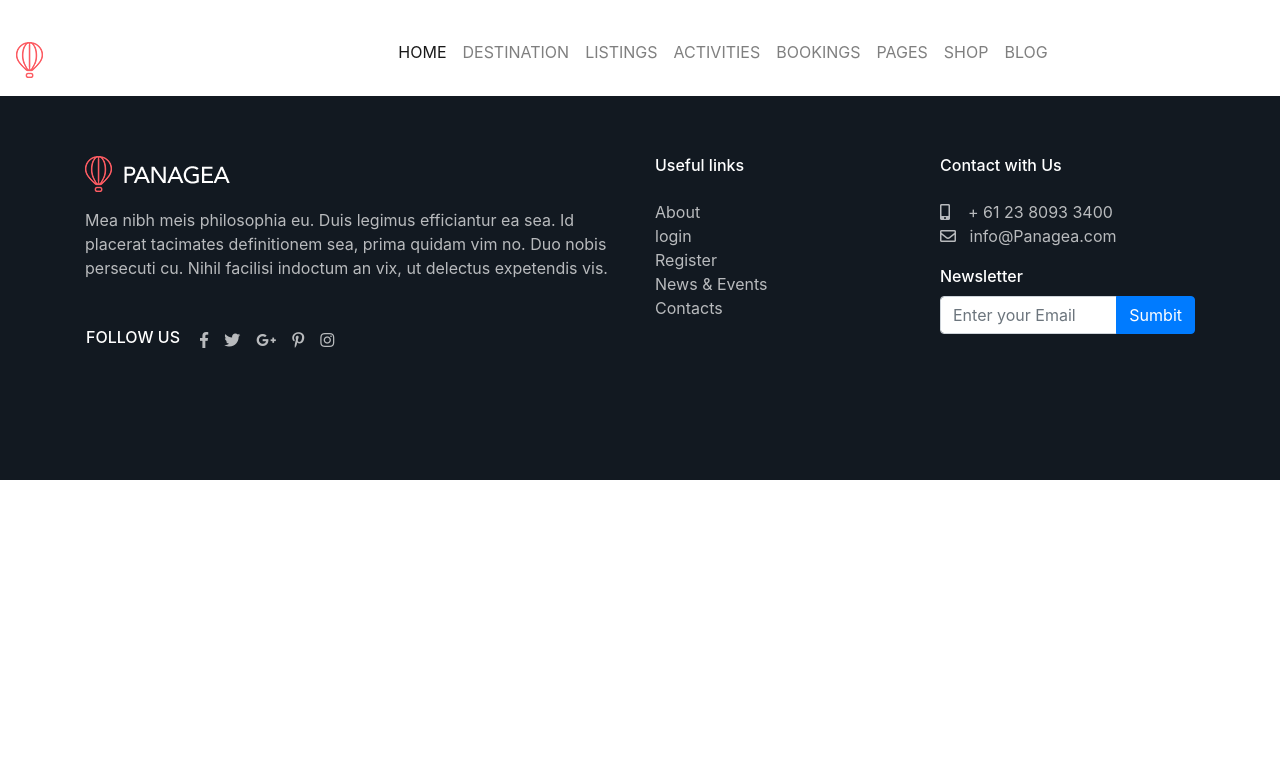
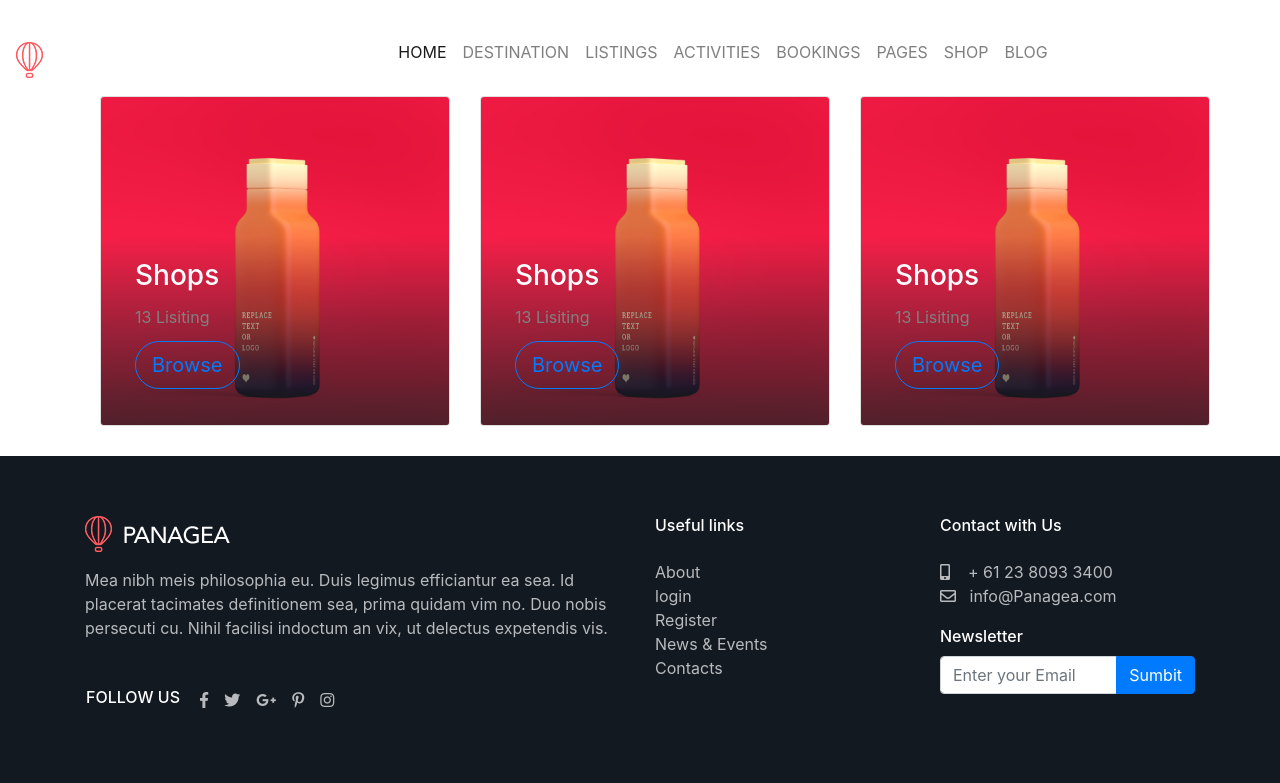
Before and after one commit to GSherif/ITI_GP, a website: page index.html in a window 1280 px wide. Drawn offline with nearby package versions, Linux system fonts and the light colour scheme.

Commit message:
add card review and card zoom

```diff
--- a/index.html
+++ b/index.html
@@ -110,17 +110,26 @@
                                 <div class="col-lg-3">
                                     <img src="images/shutterstock_1.jpg" class="pt-4 w-290" alt="" srcset="">
                                     <a class="dropdown-item" href="#">Action</a>
-                                    <p class="p-3 font-weight-light">Lorem ipsum dolor sit amet, consectetur adipisicing elit, sed do eiusmod tempor incididunt ut labore et dolore magna aliqua. Ut enim ad minim veniam, quis nostrud exercitation ullamco laboris nisi ut aliquip ex ea commodo consequat. Duis aute irure dolor…</p>
+                                    <p class="p-3 font-weight-light">Lorem ipsum dolor sit amet, consectetur adipisicing
+                                        elit, sed do eiusmod tempor incididunt ut labore et dolore magna aliqua. Ut enim
+                                        ad minim veniam, quis nostrud exercitation ullamco laboris nisi ut aliquip ex ea
+                                        commodo consequat. Duis aute irure dolor…</p>
                                 </div>
                                 <div class="col-lg-3 offset-1">
                                     <img src="images/cat-shutterstock_2.jpg" class="pt-4 w-290" alt="" srcset="">
                                     <a class="dropdown-item p-2" href="#">Action</a>
-                                    <p class="p-3 font-weight-light">Lorem ipsum dolor sit amet, consectetur adipisicing elit, sed do eiusmod tempor incididunt ut labore et dolore magna aliqua. Ut enim ad minim veniam, quis nostrud exercitation ullamco laboris nisi ut aliquip ex ea commodo consequat. Duis aute irure dolor…</p>
+                                    <p class="p-3 font-weight-light">Lorem ipsum dolor sit amet, consectetur adipisicing
+                                        elit, sed do eiusmod tempor incididunt ut labore et dolore magna aliqua. Ut enim
+                                        ad minim veniam, quis nostrud exercitation ullamco laboris nisi ut aliquip ex ea
+                                        commodo consequat. Duis aute irure dolor…</p>
                                 </div>
                                 <div class="col-lg-3 offset-1">
                                     <img src="images/cat-shutterstock.jpg" class="pt-4 w-290" alt="" srcset="">
                                     <a class="dropdown-item" href="#">Action</a>
-                                    <p class="p-3 font-weight-light">Lorem ipsum dolor sit amet, consectetur adipisicing elit, sed do eiusmod tempor incididunt ut labore et dolore magna aliqua. Ut enim ad minim veniam, quis nostrud exercitation ullamco laboris nisi ut aliquip ex ea commodo consequat. Duis aute irure dolor…</p>
+                                    <p class="p-3 font-weight-light">Lorem ipsum dolor sit amet, consectetur adipisicing
+                                        elit, sed do eiusmod tempor incididunt ut labore et dolore magna aliqua. Ut enim
+                                        ad minim veniam, quis nostrud exercitation ullamco laboris nisi ut aliquip ex ea
+                                        commodo consequat. Duis aute irure dolor…</p>
                                 </div>
                                 <!-- <div class="col-lg-3" style="width:25%">
                                     <img src="images/cat-shutterstock_4.jpg" class="pt-4" alt="" srcset="">
@@ -142,9 +151,7 @@
                         <a class="dropdown-item font-weight-light px-3 py-2" href="#">Affiliate Tour</a>
                         <a class="dropdown-item font-weight-light px-3 py-2" href="#"> Dates and Prices</a>
                         <a class="dropdown-item font-weight-light px-3 py-2" href="#">WC Bookings Demo</a>
-                    </div3
-                </li>
-                <li class="nav-item dropdown">
+                    </div> </li> <li class="nav-item dropdown">
                         <a class="nav-link text-uppercase" href="#" id="navbarDropdownMenuLink" role="button"
                             data-toggle="dropdown" aria-haspopup="true" aria-expanded="false">
                             Pages
@@ -166,7 +173,54 @@
         </div>
     </nav>
 
-
+    <!-- cards -->
+    <div class="container">
+        <div class="row">
+            <div class="col-md-4">
+                <div class="card">
+                    <div class="card__body">
+                        <a href="#">
+                            <img src="images/25.jpg" alt="" srcset="">
+                            <div class="text">
+                                <h3>Shops</h3>
+                                <span>13 Lisiting</span>
+                            </div>
+                            <a href="#" class="btn btn-outline-primary round btn-lg font-weight-3">Browse</a>
+                        </a>
+                    </div>
+                </div>
+            </div>
+            <div class="col-md-4">
+                <div class="card">
+                    <div class="card__body">
+                        <a href="#">
+                            <img src="images/25.jpg" alt="" srcset="">
+                            <div class="text">
+                                <h3>Shops</h3>
+                                <span>13 Lisiting</span>
+                            </div>
+                            <a href="#" class="btn btn-outline-primary round btn-lg font-weight-3">Browse</a>
+                        </a>
+                    </div>
+                </div>
+            </div>
+            <div class="col-md-4">
+                <div class="card">
+                    <div class="card__body">
+                        <a href="#">
+                            <img src="images/25.jpg" alt="" srcset="">
+                            <div class="text">
+                                <h3>Shops</h3>
+                                <span>13 Lisiting</span>
+                            </div>
+                            <a href="#" class="btn btn-outline-primary round btn-lg font-weight-3">Browse</a>
+                        </a>
+                    </div>
+                </div>
+            </div>
+        </div>
+    </div>
+    <!-- end card -->
 
     <div class="footer">
         <div class="container">
@@ -221,7 +275,8 @@
                         <!-- <input type="email" class="round form-control" placeholder="Enter your Email">
                         <input type="button" class="btn btn-primary round ml-5" id="exampleInputPassword1" value="submit"> -->
                         <div class="input-group">
-                            <input type="text" class="form-control" placeholder="Enter your Email" aria-label="Recipient's username" aria-describedby="basic-addon2">
+                            <input type="text" class="form-control" placeholder="Enter your Email"
+                                aria-label="Recipient's username" aria-describedby="basic-addon2">
                             <div class="input-group-append">
                                 <button class="btn btn-primary" type="button">Sumbit</button>
                             </div>
--- a/sass/components/_buttons.scss
+++ /dev/null
@@ -1,19 +0,0 @@
-.btn{
-    border-radius: 30px !important;
-    transition: 0.3s !important;
-    &-primary{
-        // background-color: $color-primary !important;
-        // border: 2px solid $color-primary !important;
-        // color: $color-primary !important;
-        &:hover{
-            // background-color: transparent !important;
-            // border: 2px solid $color-primary !important;
-        }
-    }
-}
-.btn-outline-light{
-    &:hover{
-        background-color: white !important;
-        // color: $color-primary !important;
-    }
-}
--- /dev/null
+++ b/sass/components/_card-zoom.scss
@@ -0,0 +1,53 @@
+.card {
+    width: 100%;
+    // height: 100%;
+    // position: relative;
+    overflow: hidden;
+    transition: 0.3s ease-out 0s;
+    margin: 0 15px 30px;
+    border-radius: 4px;
+    &:hover {
+        img {
+            transition: 0.3s ease-in-out 0s;
+            transform: scale(1.1);
+        }
+    }
+    &__body {
+        // overflow: hidden;
+        position: relative;
+        margin-bottom: -20px;
+        &::before {
+            content: "";
+            position: absolute;
+            height: 100%;
+            width: 100%;
+            z-index: 2;
+            background: -webkit-linear-gradient(bottom, rgba(35, 35, 37, 0.85) 0%, rgba(35, 35, 37, 0.4) 35%, rgba(22, 22, 23, 0) 60%, rgba(0, 0, 0, 0) 100%);
+            background: -o-linear-gradient(bottom, rgba(35, 35, 37, 0.85) 0%, rgba(35, 35, 37, 0.4) 35%, rgba(22, 22, 23, 0) 60%, rgba(0, 0, 0, 0) 100%);
+            background: linear-gradient(to top, rgba(35, 35, 37, 0.85) 0%, rgba(35, 35, 37, 0.4) 35%, rgba(22, 22, 23, 0) 60%, rgba(0, 0, 0, 0) 100%);
+        }
+        img {
+            width: 100%;
+            text-align: center;
+        }
+        .text {
+            position: absolute;
+            top: 45%;
+            left: 34px;
+            z-index: 9;
+            h3 {
+                color: white;
+                padding: 5px 0;
+            }
+            span {
+                color: gray;
+            }
+        }
+        .btn {
+            position: absolute;
+            top: 70%;
+            left: 34px;
+            z-index: 9;
+        }
+    }
+}
--- a/sass/main.scss
+++ b/sass/main.scss
@@ -3,6 +3,7 @@
 @import 'base/utilities';
 // @import 'components/buttons';
 @import 'components/card-reviews';
+@import 'components/card-zoom';
 @import 'components/link';
 @import 'components/list';
 @import 'layout/footer';
```
Also changed, not shown: css/style.css, images/25.jpg (added), sass/abstract/_variables.scss (added). Lines whose indentation alone changed are shown as unchanged.
